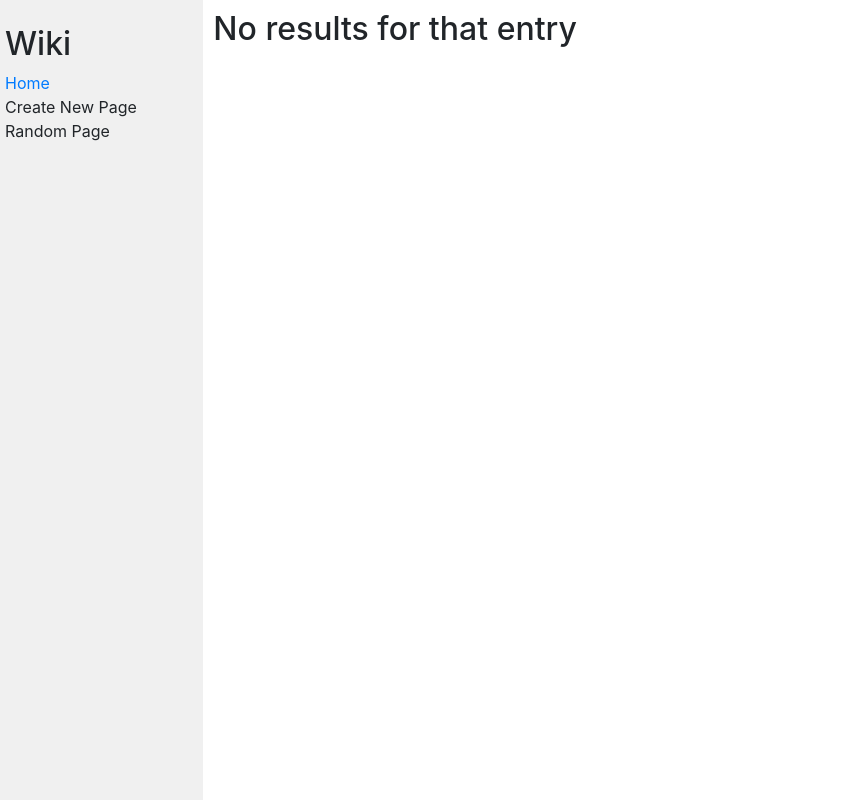
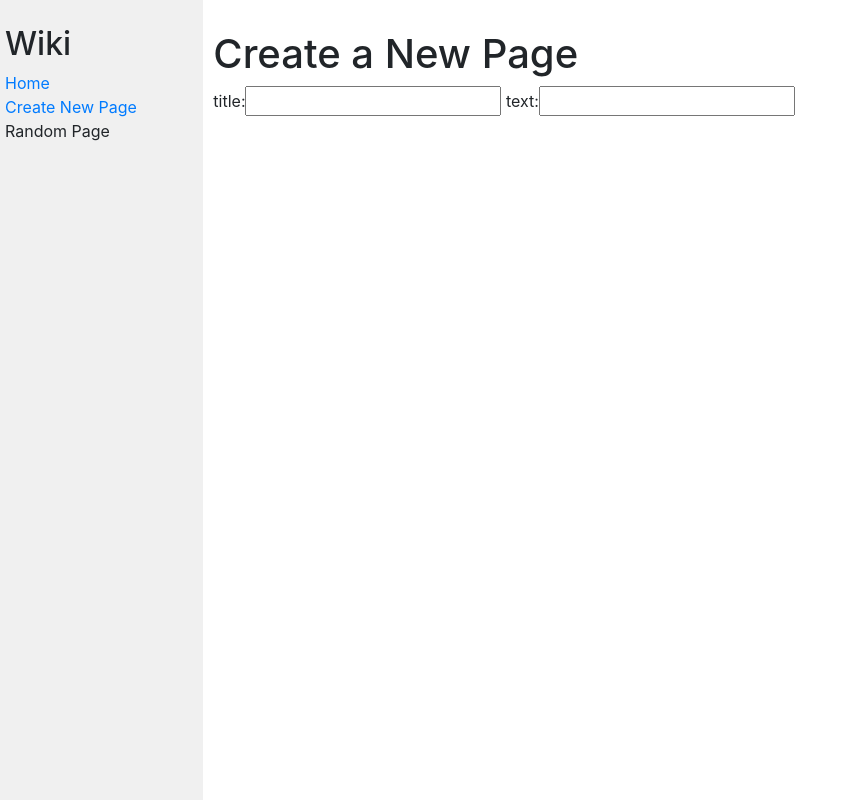
Before and after one commit to livinloikelarry/Wiki, a Django app: page /NewPage in a window 1280 px wide. Shown: the whole page, without its empty margins (0-852 px from the left). Run offline with Django 3.2, Linux system fonts and the light colour scheme; some libraries are stand-ins or nearby versions.

Commit message:
create new page displays form

```diff
--- /dev/null
+++ b/encyclopedia/templates/encyclopedia/NewPage.html
@@ -0,0 +1,12 @@
+{% extends "encyclopedia/layout.html" %}
+
+{% block title %}
+    New Entry
+{% endblock %}
+
+{% block body %}
+    <h1>Create a New Page</h1>
+
+    {{NewPageForm}}
+
+{% endblock %}
--- a/encyclopedia/templates/encyclopedia/layout.html
+++ b/encyclopedia/templates/encyclopedia/layout.html
@@ -20,7 +20,7 @@
                     <a href="{% url 'index'%}">Home</a>
                 </div>
                 <div>
-                    Create New Page
+                    <a href="{% url 'NewPage'%}">Create New Page</a>
                 </div>
                 <div>
                     Random Page
--- a/encyclopedia/urls.py
+++ b/encyclopedia/urls.py
@@ -3,6 +3,7 @@ from django.urls import path
 from . import views
 
 urlpatterns = [
+    path("NewPage", views.NewPage, name="NewPage"),
     path("search", views.search, name="search"),
     path("", views.index, name="index"),
     path("<str:title>", views.EntryPage, name="EntryPage")
--- a/encyclopedia/views.py
+++ b/encyclopedia/views.py
@@ -8,6 +8,11 @@ from django.urls import reverse
 class SearchEncyclopediaForm(forms.Form):
     term = forms.CharField(widget=forms.TextInput(
         attrs={"placeholder": "Search Encyclopedia"}), label=False)
+
+
+class NewPageForm(forms.Form):
+    title = forms.CharField(label="title")
+    text = forms.CharField(label="text")
 
 
 matches = []
@@ -43,6 +48,12 @@ def index(request):
     })
 
 
+def NewPage(request):
+    return render(request, "encyclopedia/NewPage.html", {
+        "NewPageForm": NewPageForm()
+    })
+
+
 def EntryPage(request, title):
     cleanedTitle = title.strip()
     return render(request, "encyclopedia/EntryPage.html", {
```
